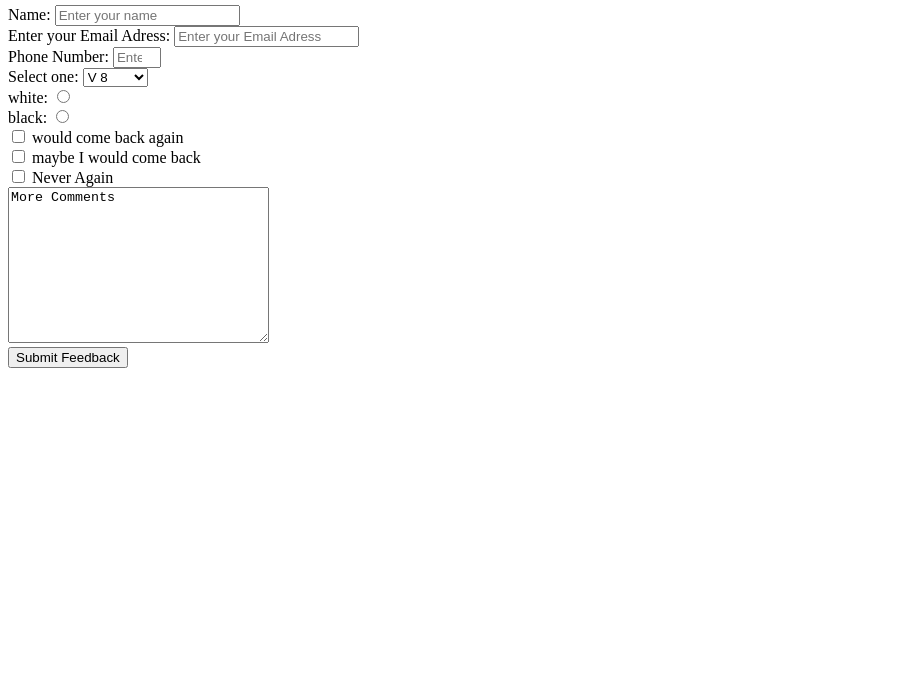
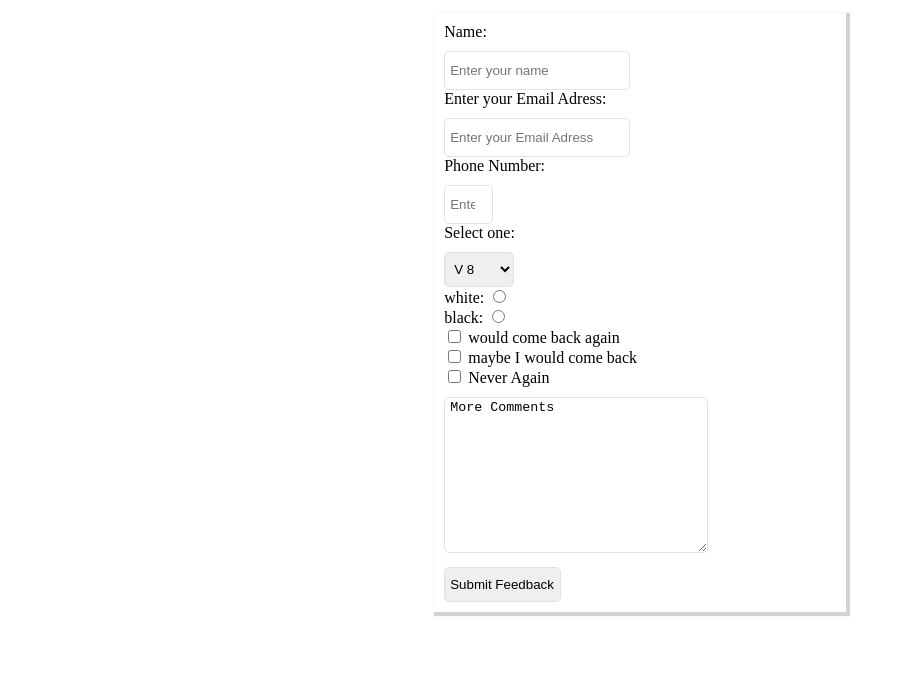
Before and after one commit to Kalunge/Titus-Danny, a plain HTML site: page fcc-test-suite-template-master/index.html in a window 1280 px wide. Shown: the part 109-800 px from the top of the page, without its empty margins (0-905 px from the left). Drawn offline with Linux system fonts and the light colour scheme.

Commit message:
Made some changes

```diff
--- a/fcc-test-suite-template-master/css/style.css
+++ b/fcc-test-suite-template-master/css/style.css
@@ -0,0 +1,26 @@
+body{
+    justify-content: center;
+    align-items: center;
+    display: flex;
+}
+#survey-form{
+    padding: 10px;
+    justify-content: center;
+    align-items: center;
+    box-shadow: 2px 2px 1px 2px #d3d3d3;
+}
+.txts{
+    margin-top: 10px;
+    border-radius: 5px;
+    border: 1px solid #e2e2e2;
+    height: 35px;
+    padding-left: 5px;
+    outline:none;
+}
+.area{
+    margin-top: 10px;
+    border-radius: 5px;
+    border: 1px solid #e2e2e2;
+    padding-left: 5px;
+    outline:none;
+}
--- a/fcc-test-suite-template-master/index.html
+++ b/fcc-test-suite-template-master/index.html
@@ -7,6 +7,7 @@
   </head>
 
   <body>
+    <div>
     <h1 id="title">Tito and Danny Bazar</h1>
     <p id="description"> We offer the all car models. both new and used at the best prices</p>
 
@@ -14,22 +15,22 @@
 
      <form id="survey-form">
        <div>
-       <label id="name-label" for="">Name:</label>
-       <input required type="text" id="name" placeholder="Enter your name">
+       <label id="name-label" for="">Name:</label><br>
+       <input required type="text" id="name" placeholder="Enter your name" class="txts">
       </div>
 
       <div>
-        <label id="email-label" for="">Enter your Email Adress:</label>
-        <input required type="email" id="email" placeholder="Enter your Email Adress">
+        <label id="email-label" for="">Enter your Email Adress:</label><br>
+        <input required type="email" id="email" placeholder="Enter your Email Adress"  class="txts">
        </div>
 
        <div>
-        <label id="number-label" for="">Phone Number:</label>
-        <input min="0" max="5" required type="number" id="number" placeholder="Enter your Phone Number">
+        <label id="number-label" for="">Phone Number:</label><br>
+        <input min="0" max="5" required type="number" id="number" placeholder="Enter your Phone Number"  class="txts">
        </div>
        <div>
-        <label id="number-label" for="">Select one:</label>
-        <select  id="dropdown">
+        <label id="number-label" for="">Select one:</label><br>
+        <select  id="dropdown"  class="txts">
           <option value="V 8">V 8</option>
           <option value="V 8">Rava 4</option>
           <option value="V 8">Toyota</option>
@@ -53,13 +54,13 @@
         <label for="vehicle3"> Never Again</label><br>
        </div>
        <div>
-         <textarea name="comments" id="" cols="30" rows="10">More Comments</textarea>
+         <textarea name="comments" id="" cols="30" rows="10" class="area">More Comments</textarea>
        </div>
        <div>
-         <button id="submit" type="submit">Submit Feedback</button>
+         <button id="submit" type="submit" class="txts">Submit Feedback</button>
        </div>
      </form>
-
+    </div>
     <script src="https://cdn.freecodecamp.org/testable-projects-fcc/v1/bundle.js"></script>
     <script  src="js/index.js"></script>
   </body>
```
